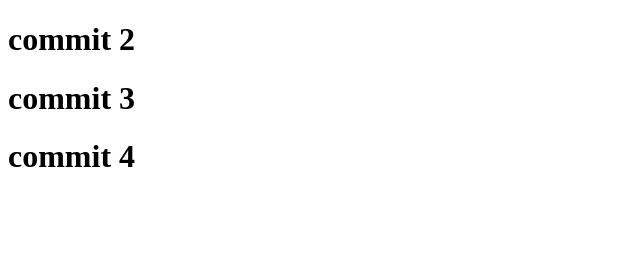
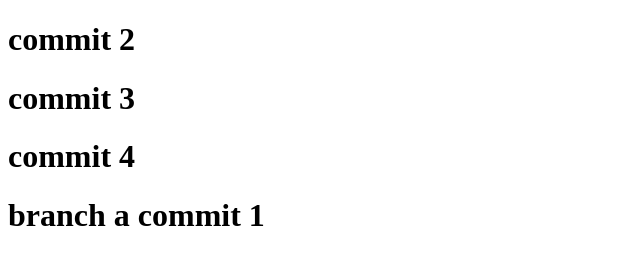
Before and after one commit to conel77/branch1, a plain HTML site: page index.html in a window 1280 px wide. Shown: the whole page, without its empty margins (0-640 px from the left). Drawn offline with Linux system fonts and the light colour scheme.

Commit message:
branch A commit 1

```diff
--- a/index.html
+++ b/index.html
@@ -5,5 +5,6 @@
     <h1>commit 2</h1>
     <h1>commit 3</h1>
     <h1>commit 4</h1>
+    <h1>branch a commit 1</h1>
   </body>
 </html>
```
